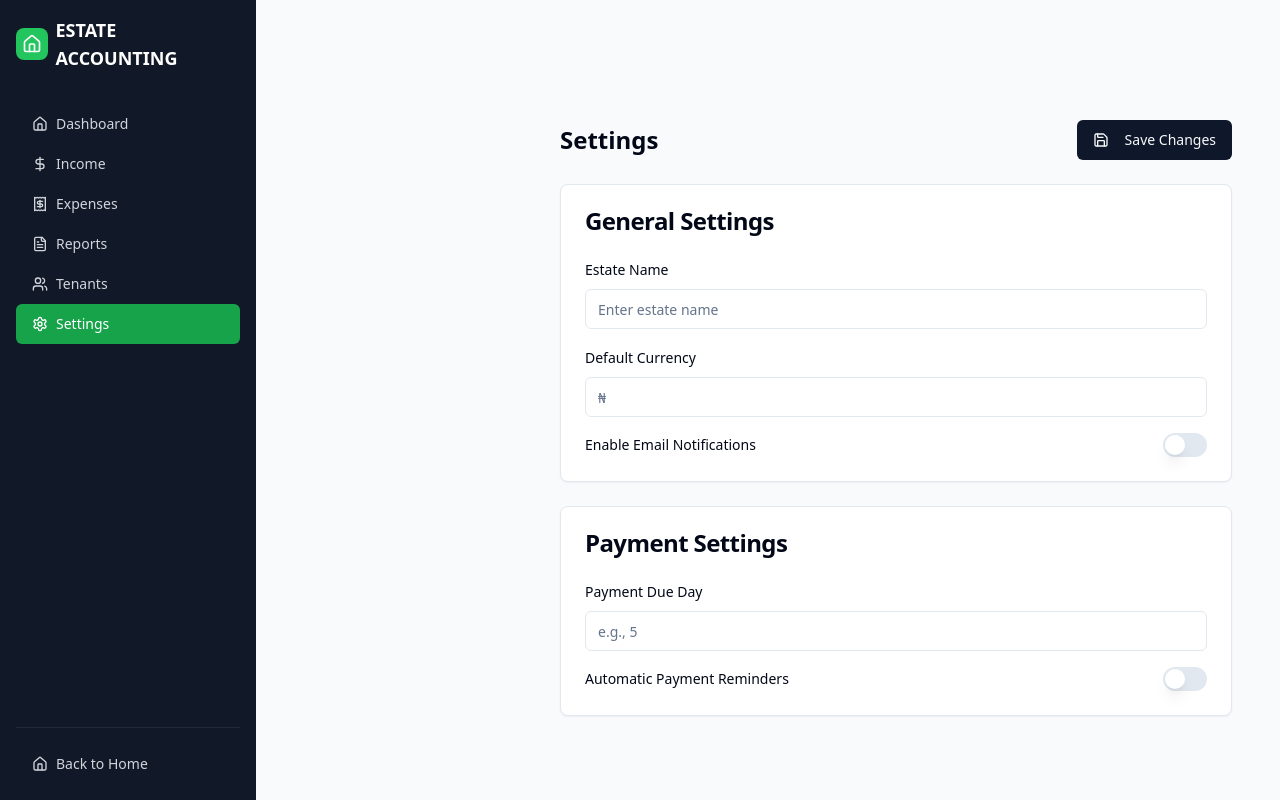
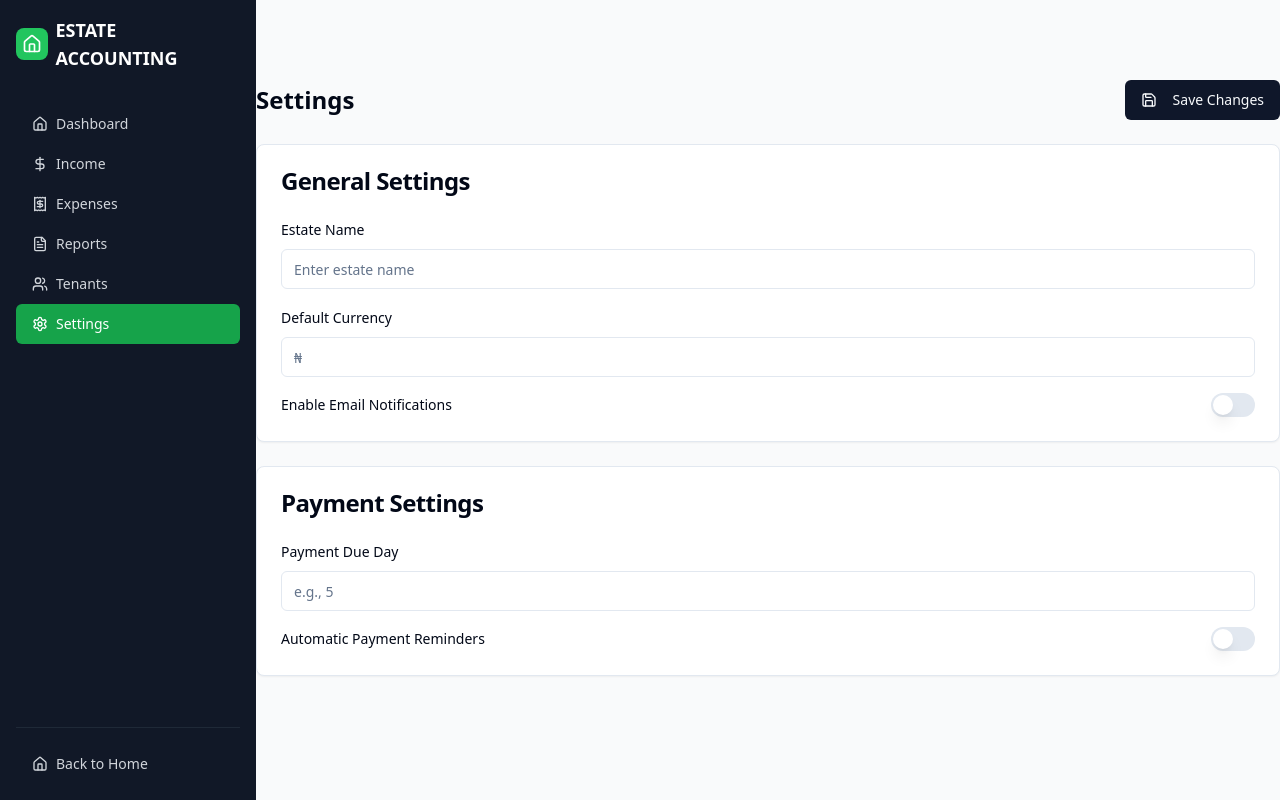
Before and after one commit to SavvyBit-Technologies/pocket-estate-view, a React (Vite) app: page /dashboard/settings in a window 1280 px wide. Built offline with nearby package versions, Linux system fonts and the light colour scheme.

Commit message:
Fix: Dashboard page spacing
Adjust spacing in dashboard pages to improve design.

```diff
--- a/src/App.tsx
+++ b/src/App.tsx
@@ -23,7 +23,7 @@ const queryClient = new QueryClient();
 const DashboardLayout = ({ children }: { children: React.ReactNode }) => (
   <div className="min-h-screen bg-gray-50">
     <Sidebar />
-    <div className="md:ml-64 p-6 pt-24">
+    <div className="md:ml-64 pt-20">
       {children}
     </div>
   </div>
--- a/src/pages/Settings.tsx
+++ b/src/pages/Settings.tsx
@@ -13,7 +13,7 @@ export function Settings() {
   };
 
   return (
-    <div className="p-6 space-y-6 md:ml-64">
+    <div className="space-y-6">
       <div className="flex items-center justify-between">
         <h1 className="text-2xl font-semibold">Settings</h1>
         <Button onClick={handleSave}>
```
